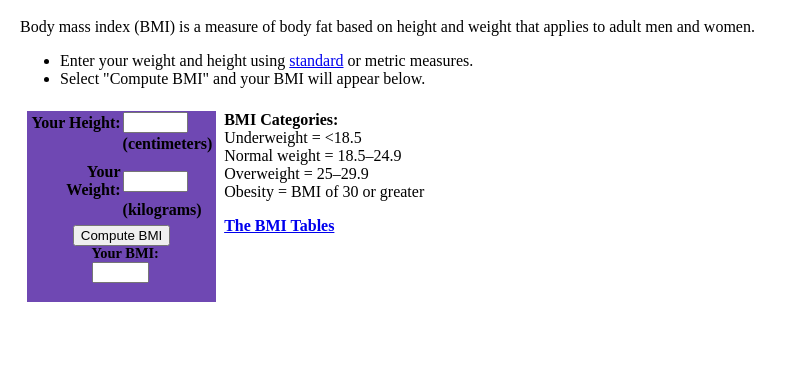
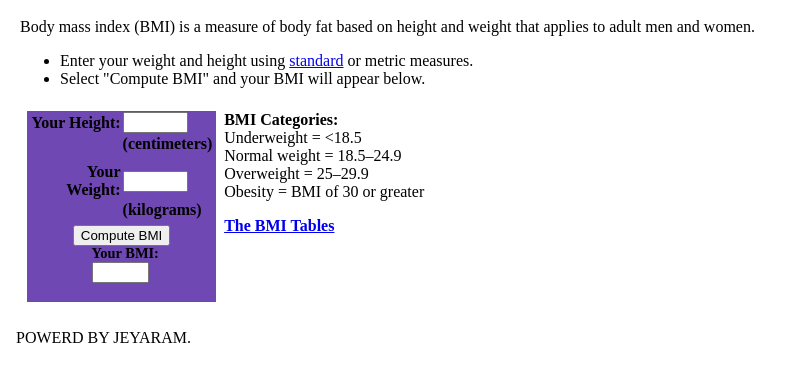
Before and after one commit to jeyarammca/BMI, a plain HTML site: page www/index.html in a window 1280 px wide. Shown: the part 73-454 px from the top of the page, without its empty margins (0-797 px from the left). Drawn offline with Linux system fonts and the light colour scheme.

Commit message:
Add files via upload

```diff
--- a/www/index.html
+++ b/www/index.html
@@ -178,6 +178,8 @@ function chkw(w){
      <!--END Aimtxt --></div></td>
     </tr>
 
+	<tr><td>POWERD BY JEYARAM.</td></tr>
+
   </table></td>
  </tr>
 </table>
```
